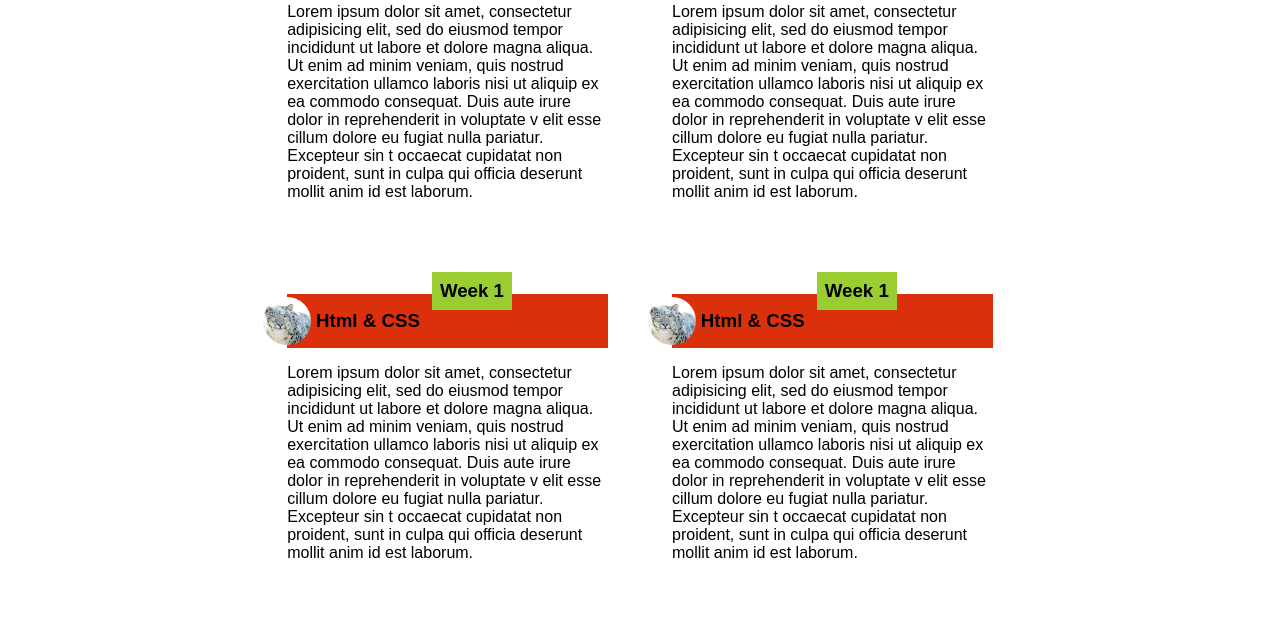
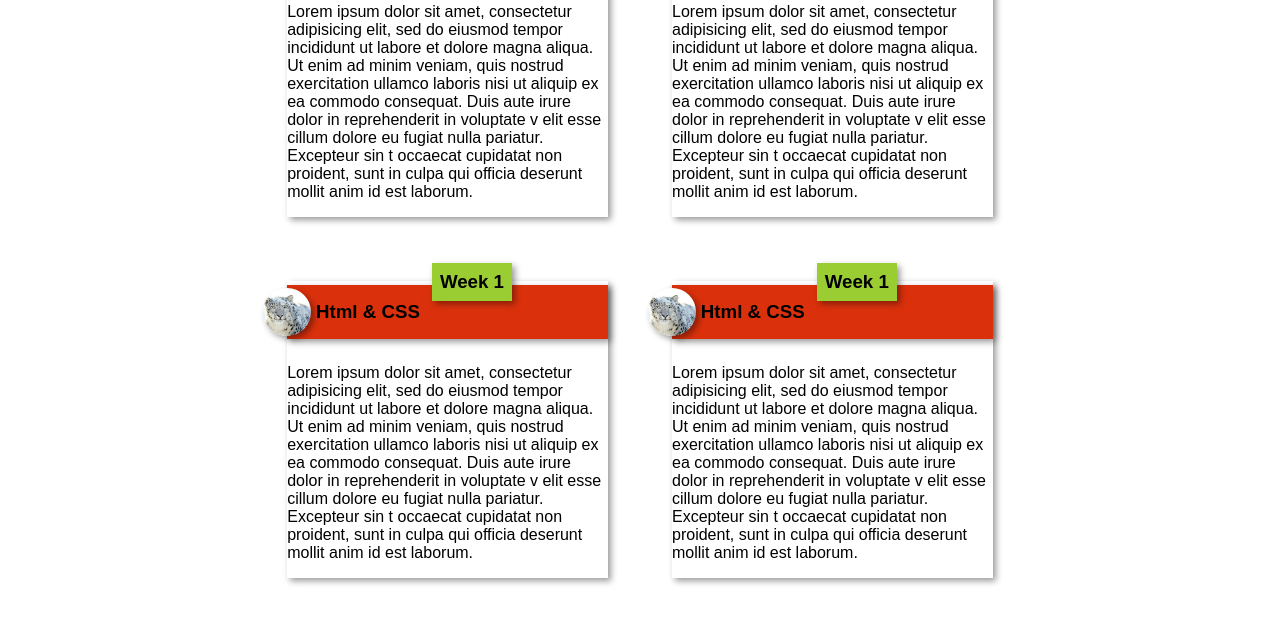
Before and after one commit to ShaunWMusic/03-grid-and-position, a plain HTML site: page index.html in a window 1280 px wide. Shown: the part 220-846 px from the top of the page. Drawn offline with Linux system fonts and the light colour scheme; a web font is replaced by a local one.

Commit message:
Add box shadow

```diff
--- a/app.css
+++ b/app.css
@@ -29,6 +29,7 @@ a {
   width: 100%;
   background: #0ad9d9;
   overflow: auto;
+  box-shadow:0.2rem 0.2rem 0.4rem rgba(0, 0, 0, 0.4);
 }
 
 .nav-title {
@@ -44,6 +45,7 @@ a {
   .nav-group__item {
     float: right;
     margin: 1rem;
+
   }
 
 .container {
@@ -61,16 +63,20 @@ a {
 .profile__header-card {
   background: #da310c;
   position: relative;
+  top: -3%;
+  box-shadow:0.2rem 0.2rem 0.4rem rgba(0, 0, 0, 0.4);
 }
 
 .profile-card {
   margin: 2rem;
   width: calc( 70% * 2 / 4 - 1rem - 1rem);
+  box-shadow:0.2rem 0.2rem 0.4rem rgba(0, 0, 0, 0.4);
 }
 
 .header-card {
   padding: 1rem;
   margin: .8rem;
+
 }
 
 .header-card-week-1 {
@@ -79,6 +85,7 @@ position: absolute;
 top: -2.5rem;
 right: 6rem;
 padding: .5rem;
+box-shadow:0.2rem 0.2rem 0.4rem rgba(0, 0, 0, 0.4);
 }
 
 .image {
@@ -88,4 +95,5 @@ padding: .5rem;
   left: -2.5rem;
   top: -.8rem;
   width: 15%;
+  box-shadow:0.2rem 0.2rem 0.4rem rgba(0, 0, 0, 0.4);
 }
```
